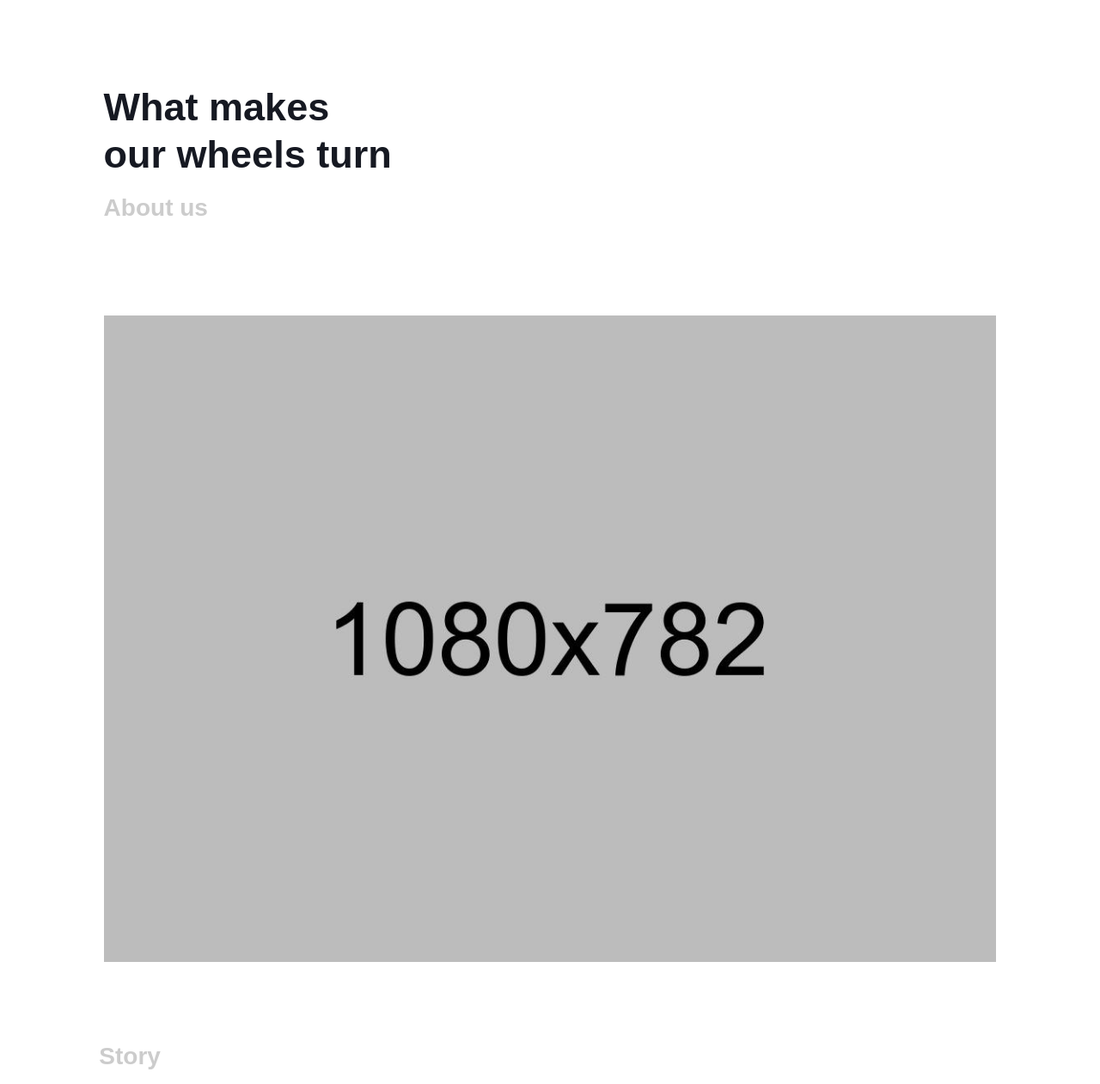
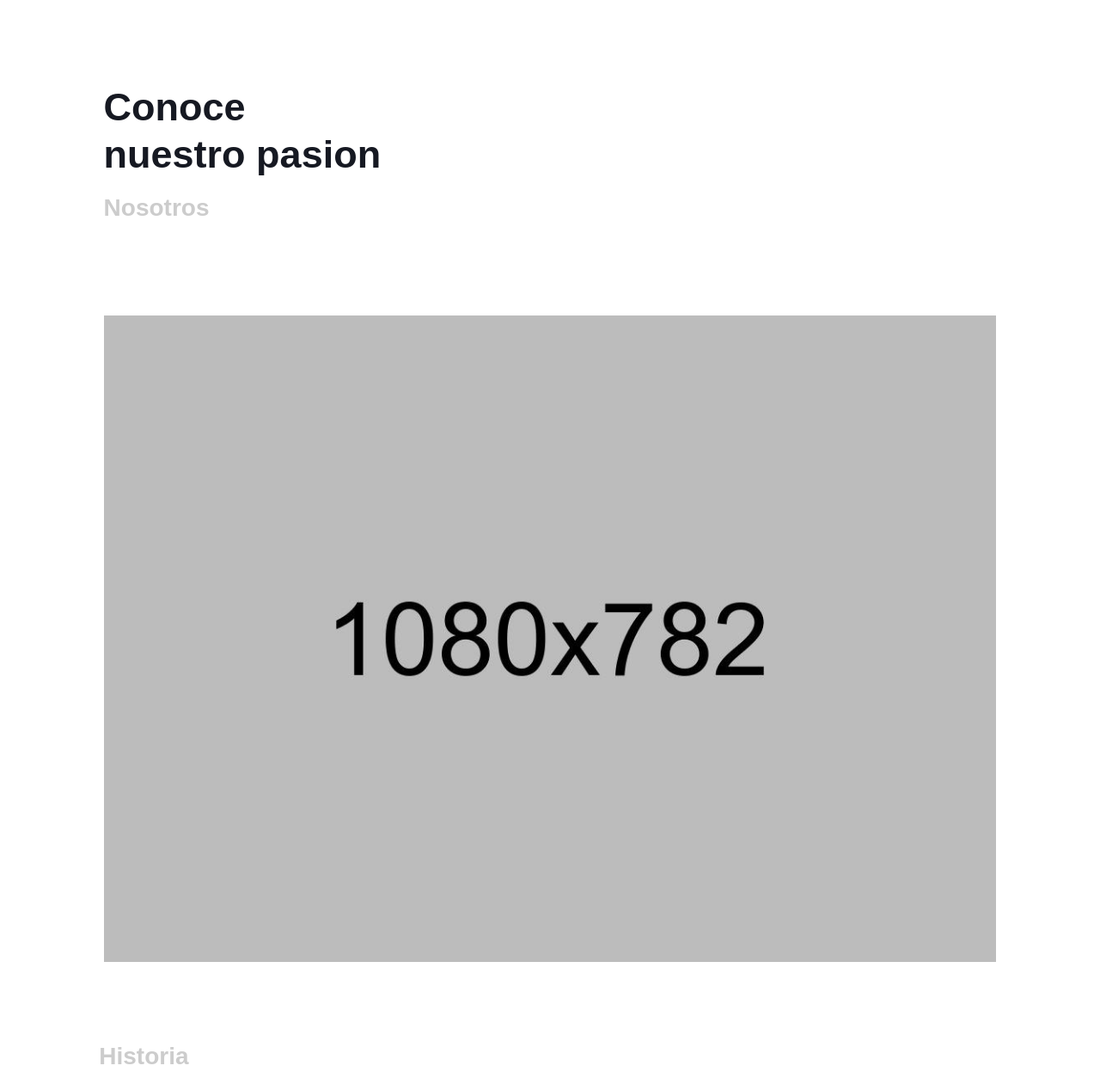
Before and after one commit to birdiedaboy/factor19, a plain HTML site: page about.html in a window 1280 px wide. Shown: the part 93-1354 px from the top of the page at 86% size. Drawn offline with Linux system fonts and the light colour scheme; a web font is replaced by a local one.

Commit message:
agregando informacion de nosotros

```diff
--- a/about.html
+++ b/about.html
@@ -87,9 +87,9 @@
                                     <div class="mcb-wrap-inner">
                                         <div class="column mcb-column one column_column">
                                             <div class="column_attr clearfix">
-                                                <h2>What makes
-                                                    <br> our wheels turn</h2>
-                                                <h3 class="themecolor">About us</h3>
+                                                <h2>Conoce
+                                                    <br> nuestro pasion</h2>
+                                                <h3 class="themecolor">Nosotros</h3>
                                             </div>
                                         </div>
                                     </div>
@@ -117,7 +117,7 @@
                                     <div class="mcb-wrap-inner">
                                         <div class="column mcb-column four-fifth column_column">
                                             <div class="column_attr clearfix">
-                                                <h3 class="themecolor">Story</h3>
+                                                <h3 class="themecolor">Historia</h3>
                                                 <hr class="no_line" style="margin:0 auto 30px">
                                                 <p>
                                                     Mauris rhoncus orci in imperdiet placerat. Vestibulum euismod nisl suscipit ligula volutpat, a feugiat urna maximus. Cras massa nibh, tincidunt ut eros a, vulputate consequat odio.
```
